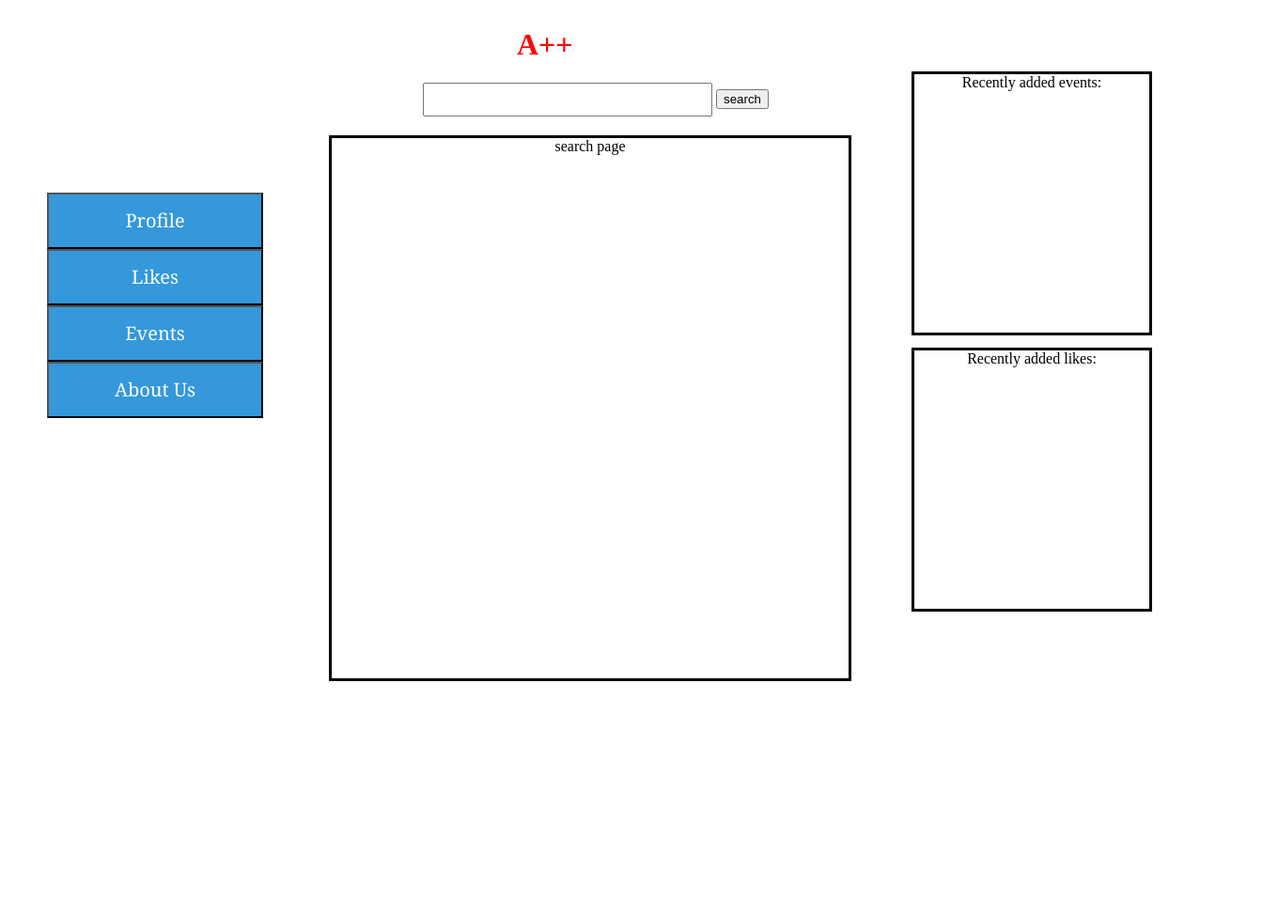
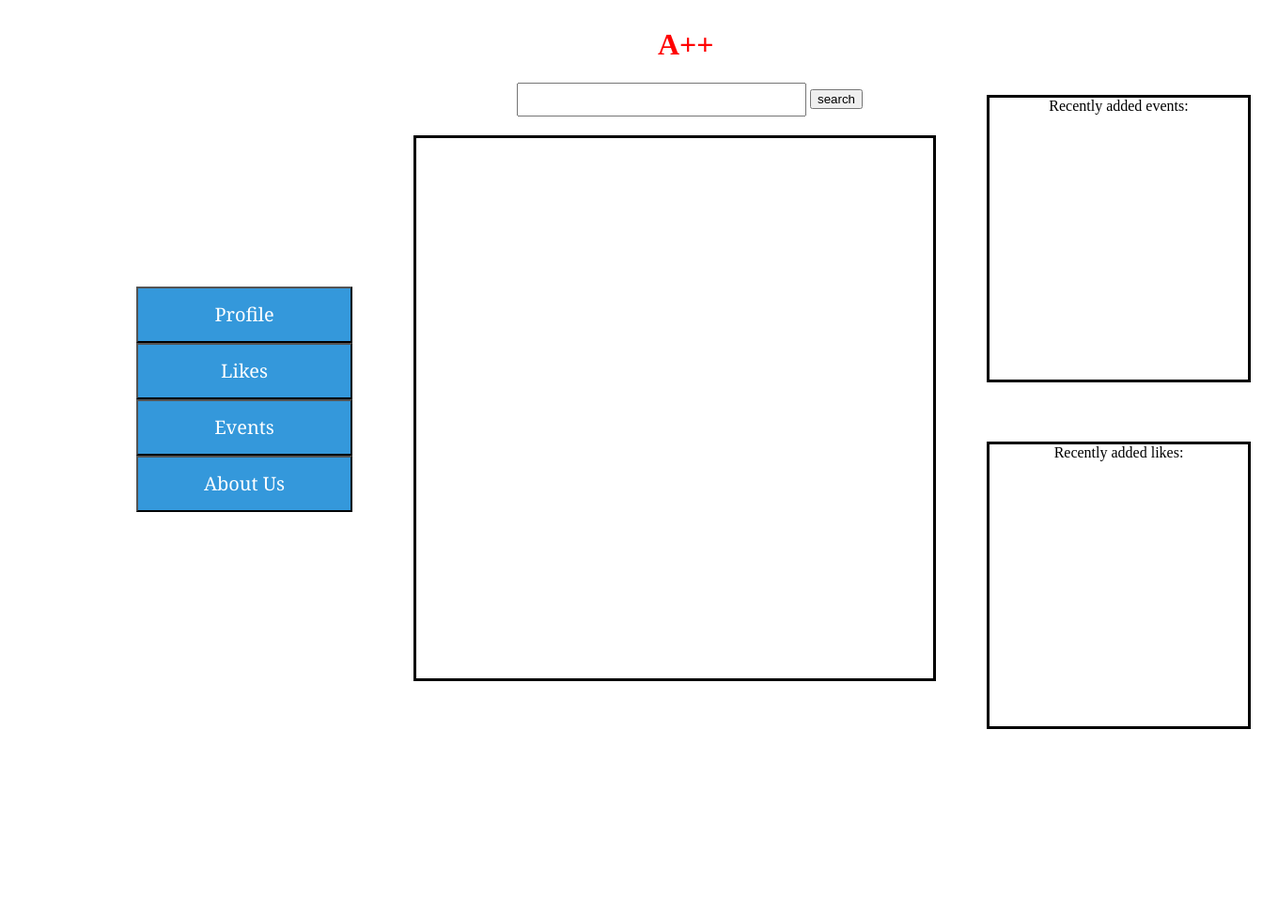
Before and after one commit to Liam42017310/CSSI-final, a Python web app: template buildmymusic/templates/default.html in a window 1360 px wide. Shown: the top 975 px of the page at 94% size. Before the commit the page ends 725 px from the top, so only its background shows below. Run offline with Jinja, Linux system fonts and the light colour scheme; the template is opened without the code that fills it, so the values that code supplies are empty; some libraries are stand-ins or nearby versions.

Commit message:
local changes

```diff
--- a/buildmymusic/app.yaml
+++ b/buildmymusic/app.yaml
@@ -8,6 +8,8 @@ handlers:
 - url: /favicon\.ico
   static_files: favicon.ico
   upload: favicon\.ico
+- url: /scripts
+  static_dir: scripts
 - url: /stylesheets
   static_dir: stylesheets
 - url: .*
--- a/buildmymusic/scripts/script1.js
+++ b/buildmymusic/scripts/script1.js
@@ -0,0 +1,6 @@
+$(document).ready(function()
+{
+
+  $('.buttons').fadeIn(3000);
+
+});
--- a/buildmymusic/stylesheets/default.css
+++ b/buildmymusic/stylesheets/default.css
@@ -2,15 +2,17 @@ h1{float:left;
   clear:both;
   position:relative;
    color: red;
- left: 500px;}
+ left: 650px;}
 body{margin-left: 50px;
-margin-right:100px;}
+margin-right:100px;
+position:relative;
+left:}
 
 #searching{
           float:left;
           clear:both;
           position:relative;
-          left:400px;}
+          left:500px;}
 
 .centerbox{
           /*position: fixed;*/
@@ -22,82 +24,39 @@ margin-right:100px;}
           float: left;
           margin-left: 50px;
           clear: both;
-          left: 250px;
+          left: 340px;
           top: 20px;
           margin-right: 50px;
           position: relative;
           }
 
+.recentevents {
+  /* position: fixed; */
+  width: 275px;
+  height: 300px;
+  border: 3px solid black;
 
-/*#profile {
-  position: fixed;
-  background: white;
-  border: 3px solid black;
-  height: 60px;
-  width: 230px;
-  left:90px;
-  top:275px;
-}*/
-/*#likes {
-  position: fixed;
-  background: white;
-  border: 3px solid black;
-  height: 60px;
-  width: 230px;
-  left:90px;
-  top:375px;
-}
-#events {
-  position: fixed;
-  background: white;
-  border: 3px solid black;;
-  height: 60px;
-  width: 230px;
-  left:90px;
-  top:475px;
+  float: left;
+  clear: both;
+  position: relative;
+  left: 1000px;
+  top: -1250px;
 }
 
-#aboutus {
-  position: fixed;
-  background: white;
+.recentlikes {
+  /* position: fixed; */
+  width: 275px;
+  height: 300px;
   border: 3px solid black;
-  height: 60px;
-  width: 230px;
-  left:90px;
-  top:575px;
-}*/
-/*body{
-      min-width: 1300px;
-      min-height: 700px;
-}*/
-.recentlikes{
-           /*position: fixed;*/
-           width: 250px;
-           height: 275px;
-           border: 3px solid black;
-           left: 1100px;
-           top: 150px;
+
   float: left;
   clear: left;
   position: relative;
-            top: -650px;
-            left: 920px;
+  top: -550px;
+  left: 1000px;
   margin-right: 25px;
   margin-top: 25px;
   margin-bottom: 25px;
-            }
-.recentevents{
-          /*position: fixed;*/
-           width: 250px;
-           height: 275px;
-           border: 3px solid black;
-           left: 1100px;
-           top: 475px;
-           float: left;
-           clear: both;
-           position: relative;
-           left: 920px;
-           top: -1250px;
 }
   #profile {
   /*position: fixed;*/
@@ -159,21 +118,12 @@ height: 60px;
 width: 230px;
 }
 
-.buttons{
+.buttons {
   margin-right: 25px;
   margin-bottom: 50px;
   margin-top: 50px;
   position: relative;
-          bottom: 500px;
+  top: -400px;
   clear: both;
+  left: 95px;
 }
-
-/*.btn:hover {
-  background: #3cb0fd;
-  background-image: -webkit-linear-gradient(top, #3cb0fd, #3498db);
-  background-image: -moz-linear-gradient(top, #3cb0fd, #3498db);
-  background-image: -ms-linear-gradient(top, #3cb0fd, #3498db);
-  background-image: -o-linear-gradient(top, #3cb0fd, #3498db);
-  background-image: linear-gradient(to bottom, #3cb0fd, #3498db);
-  text-decoration: none;
-}*/
--- a/buildmymusic/templates/default.html
+++ b/buildmymusic/templates/default.html
@@ -5,8 +5,6 @@
       default
     </title>
     <link rel="stylesheet" type="text/css" href="stylesheets/default.css">
-    <script src="https://ajax.googleapis.com/ajax/libs/jquery/2.1.4/jquery.min.js"></script>
-    <script src="my_script.js"></script>
   </header>
   <body>
     <h1>
@@ -22,7 +20,11 @@
     <br>
     <br>
     <center><div class = "centerbox">
-      search page
+      {% for i in searches %}
+      {{i.title}} , {{i.artist}} , {{i.album}}
+      <br>
+      <br>
+      {% endfor %}
     </center></div>
 
     <div class = "buttons">
@@ -46,11 +48,9 @@
     <div class = "recentevents">
       <center>Recently added events:</center>
     </div>
-    {% for i in searches %}
-    {{i.title}} , {{i.artist}} , {{i.album}}
-    <br>
-    <br>
-    {% endfor %}
-
+    <script src="https://ajax.googleapis.com/ajax/libs/jquery/2.1.4/jquery.min.js">
+    </script>
+    <script src="scripts/script1.js">
+    </script>
   </body>
 </html>
--- a/buildmymusic/templates/search.html
+++ b/buildmymusic/templates/search.html
@@ -22,7 +22,9 @@
     <br>
     <br>
     <center><div class = "centerbox">
-      search page
+
+
+
     </center></div>
 
     <div class="leftbox">
```
Lines whose indentation alone changed are shown as unchanged.
